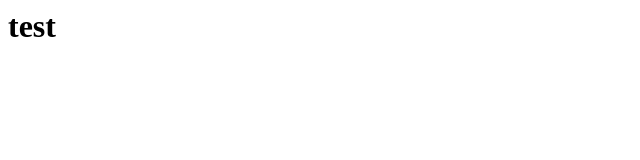
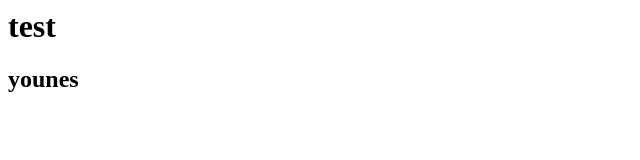
Before and after one commit to younesskhatib/younesskhatib.github.io, a plain HTML site: page index.html in a window 1280 px wide. Shown: the full height of the page, 0-640 px from the left. Drawn offline with Linux system fonts and the light colour scheme.

Commit message:
Update index.html

```diff
--- a/index.html
+++ b/index.html
@@ -1 +1,2 @@
 <h1>test</h1>
+<h2> younes</h2>
```
